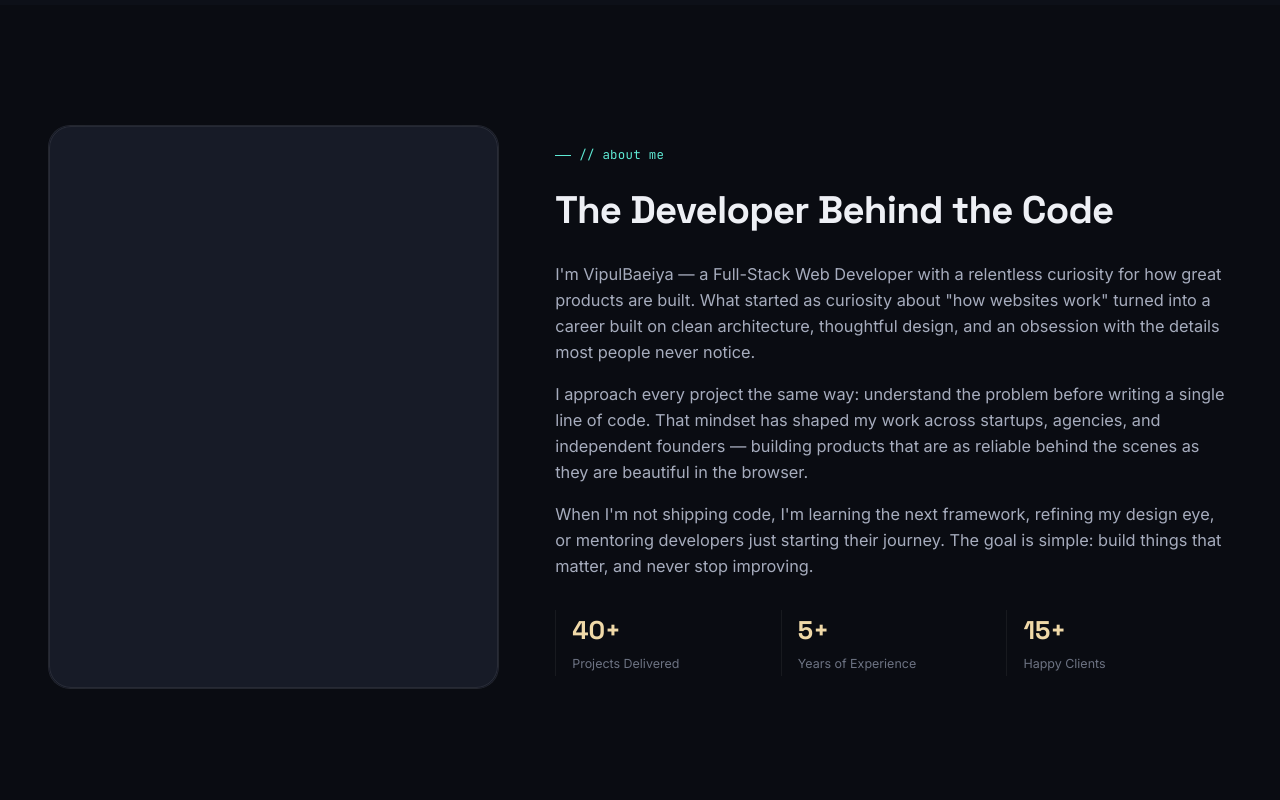
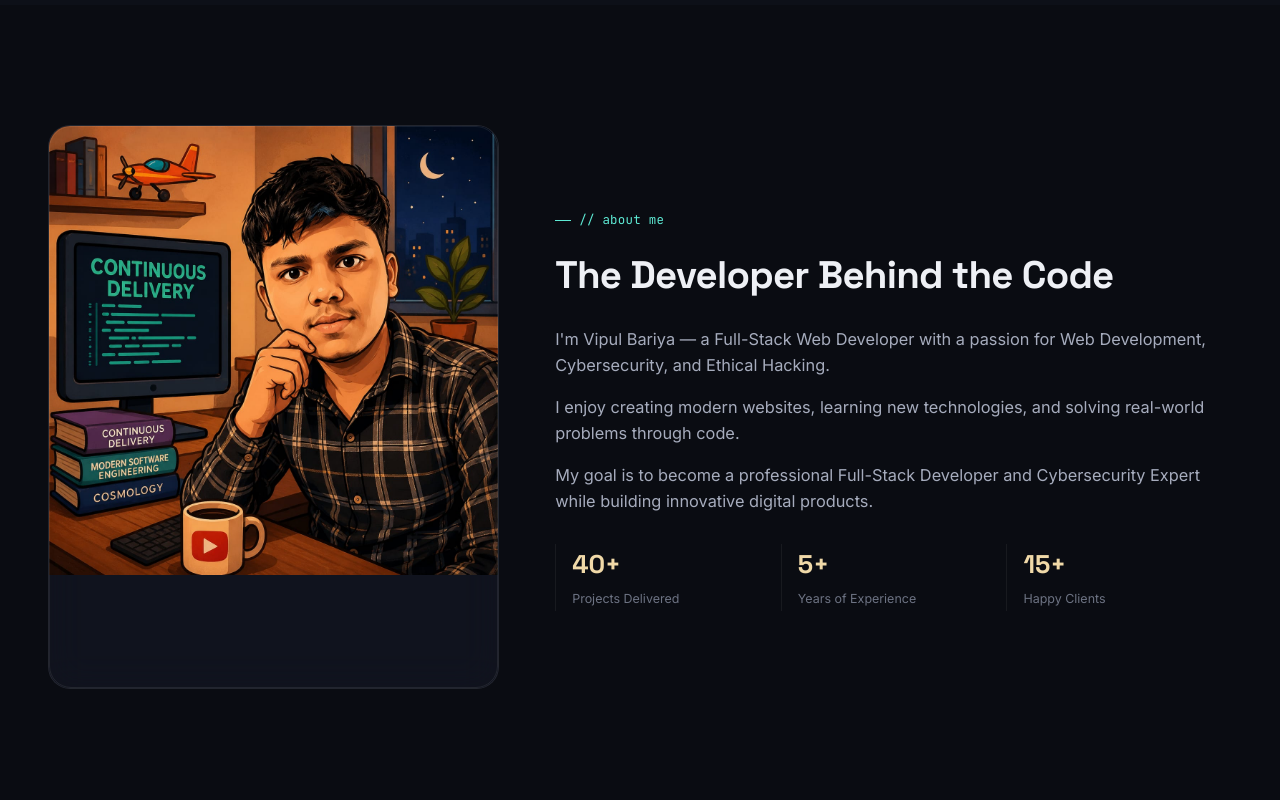
Before and after one commit to vipulbariya-code/Personal-portfolio, a plain HTML site: page index.html in a window 1280 px wide. Shown: the part 3940-4740 px from the top of the page. Drawn offline with Linux system fonts and the light colour scheme.

Commit message:
Update index.html

```diff
--- a/index.html
+++ b/index.html
@@ -760,34 +760,35 @@ footer{border-top:1px solid var(--line);padding:56px 0 30px;}
 <section id="about">
   <div class="container">
     <div class="about-grid">
+
       <div class="about-photo glass reveal">
-        <svg viewBox="0 0 400 500" role="imag1.jpeg" aria-label="Placeholder profile portrait illustration of VipulBaeiya, Full-Stack Web Developer">
-          <rect width="400" height="500" fill="#171b27"/>
-          <div class="about-photo reveal">
-    <img src="imag1.jpeg" alt="Vipul Bariya">
-</div>
-          <circle cx="200" cy="190" r="80" fill="#232838"/>
-          <path d="M80 460 Q200 340 320 460 L320 500 L80 500 Z" fill="#232838"/>
-          <circle cx="200" cy="190" r="80" fill="none" stroke="#d4a657" stroke-width="2" opacity="0.5"/>
-        </svg>
+        <img src="imag1.jpeg" alt="Vipul Bariya">
       </div>
+
       <div class="about-text reveal">
         <div class="eyebrow">// about me</div>
-        <h2 style="font-size:clamp(1.8rem,3.6vw,2.4rem);margin-bottom:20px;">The Developer Behind the Code</h2>
-        <p>I'm VipulBaeiya — a Full-Stack Web Developer with a relentless curiosity for how great products are built. What started as curiosity about "how websites work" turned into a career built on clean architecture, thoughtful design, and an obsession with the details most people never notice.</p>
-        <p>I approach every project the same way: understand the problem before writing a single line of code. That mindset has shaped my work across startups, agencies, and independent founders — building products that are as reliable behind the scenes as they are beautiful in the browser.</p>
-        <p>When I'm not shipping code, I'm learning the next framework, refining my design eye, or mentoring developers just starting their journey. The goal is simple: build things that matter, and never stop improving.</p>
+
+        <h2 style="font-size:clamp(1.8rem,3.6vw,2.4rem);margin-bottom:20px;">
+          The Developer Behind the Code
+        </h2>
+
+        <p>I'm Vipul Bariya — a Full-Stack Web Developer with a passion for Web Development, Cybersecurity, and Ethical Hacking.</p>
+
+        <p>I enjoy creating modern websites, learning new technologies, and solving real-world problems through code.</p>
+
+        <p>My goal is to become a professional Full-Stack Developer and Cybersecurity Expert while building innovative digital products.</p>
+
         <div class="about-stats">
           <div><b>40+</b><span>Projects Delivered</span></div>
           <div><b>5+</b><span>Years of Experience</span></div>
           <div><b>15+</b><span>Happy Clients</span></div>
         </div>
+
       </div>
+
     </div>
   </div>
-</section>
-
-<!-- ============ TIMELINE ============ -->
+</section><!-- ============ TIMELINE ============ -->
 <section id="timeline" style="background:var(--bg-alt);">
   <div class="container">
     <div class="section-head reveal">
```
